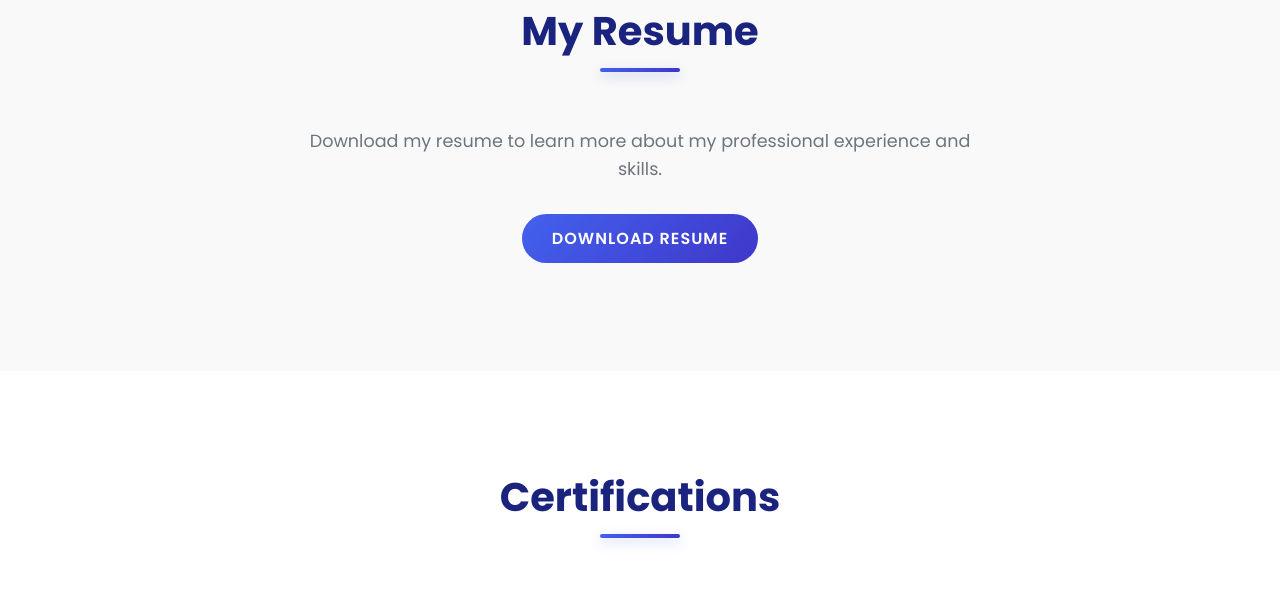
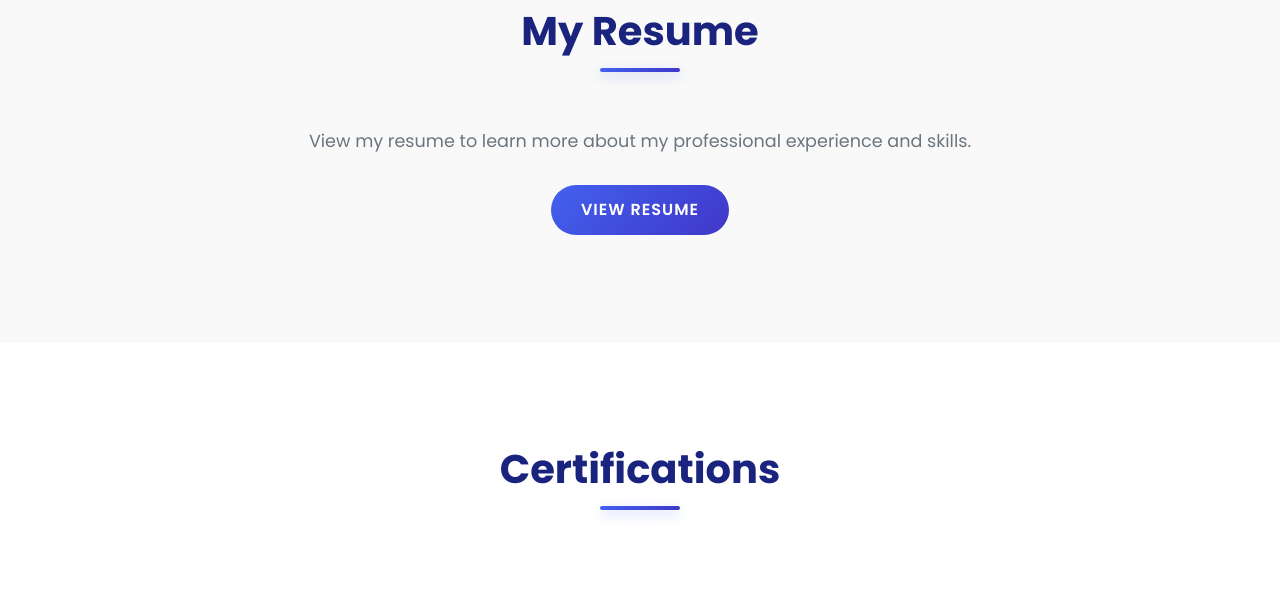
Before and after one commit to kiruthiga-05/Portfolio_Kiruthiga.M, a plain HTML site: page index.html in a window 1280 px wide. Shown: the part 1840-2443 px from the top of the page. Drawn offline with Linux system fonts and the light colour scheme.

Commit message:
Update resume link

```diff
--- a/index.html
+++ b/index.html
@@ -102,8 +102,8 @@
         <div class="container">
             <h2 class="section-title">My Resume</h2>
             <div class="resume-content">
-                <p>Download my resume to learn more about my professional experience and skills.</p>
-                <a href="Kiruthiga M.pdf" class="btn" download>Download Resume</a>
+                <p>View my resume to learn more about my professional experience and skills.</p>
+                <a href="KIRUTHIGA M - Common.pdf" target="_blank" class="btn"> View Resume</a>
             </div>
         </div>
     </section>
```
